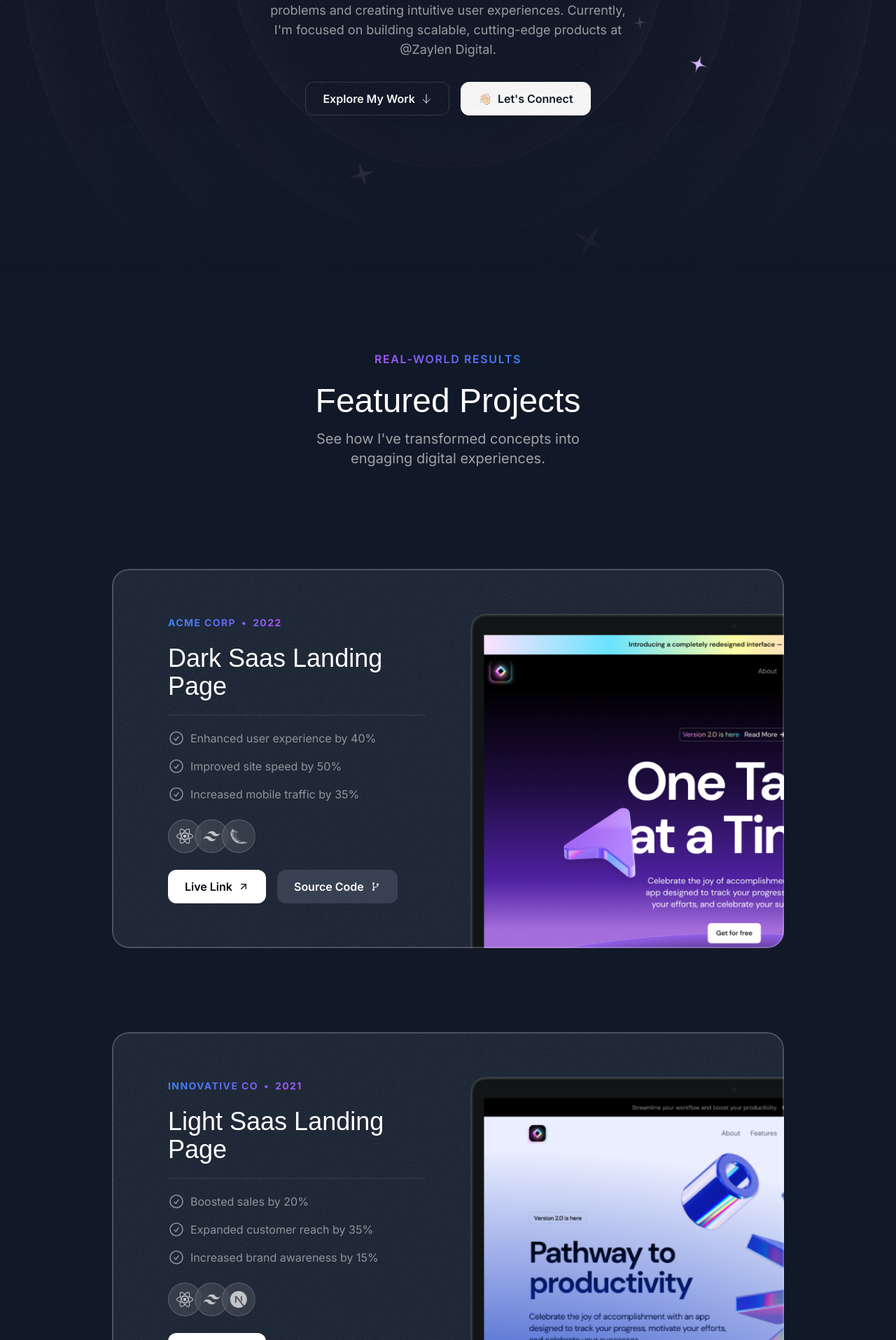
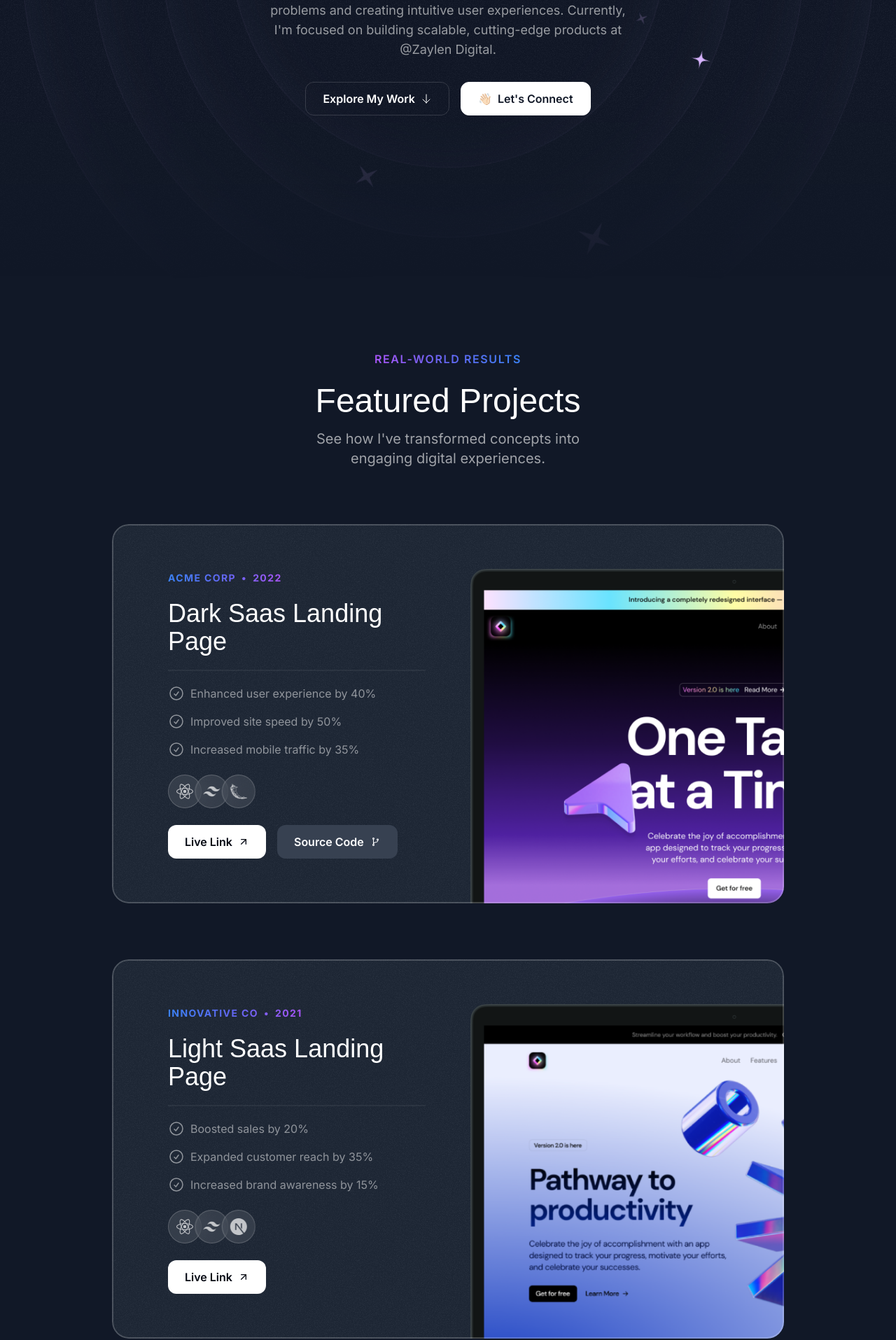
Before and after one commit to sabbirosa/sabbir-co, a Next.js app: page / in a window 1280 px wide. Shown: the part 545-2460 px from the top of the page at 70% size. Built offline with nearby package versions, Linux system fonts and the light colour scheme; a web font is replaced by a local one.

Commit message:
Add section IDs for navigation, refactor button elements to use Link component, and adjust z-index values in Footer

```diff
--- a/src/sections/About.tsx
+++ b/src/sections/About.tsx
@@ -26,7 +26,7 @@ export const AboutSection = () => {
   const constraintsRef = useRef(null);
 
   return (
-    <section className="py-20 lg:py-28">
+    <section id="about" className="py-20 lg:py-28">
       <div className="container">
         <SectionHeader
           {...{
--- a/src/sections/Contact.tsx
+++ b/src/sections/Contact.tsx
@@ -1,13 +1,14 @@
 import ArrowUpRightIcon from "@/assets/icons/arrow-up-right.svg";
 import grainImage from "@/assets/images/grain.jpg";
+import Link from "next/link";
 
 export const ContactSection = () => {
   return (
-    <section className="py-16 pt-12 lg:py-24 lg:pt-20">
+    <section id="contact" className="py-16 pt-12 lg:py-24 lg:pt-20">
       <div className="container">
-        <div className="bg-gradient-to-tr from-purple-500 via-indigo-500 to-blue-500 text-gray-100/90 py-8 px-10 rounded-3xl text-center md:text-left relative overflow-hidden z-0">
+        <div className="bg-gradient-to-tr from-purple-500 via-indigo-500 to-blue-500 text-gray-100/90 py-8 px-10 rounded-3xl text-center md:text-left relative overflow-hidden z-10">
           <div
-            className="absolute inset-0 opacity-5 -z-10"
+            className="absolute inset-0 opacity-5 -z-10 pointer-events-none"
             style={{ backgroundImage: `url(${grainImage.src})` }}
           ></div>
           <div className="flex flex-col md:flex-row gap-8 md:gap-16 items-center">
@@ -21,10 +22,13 @@ export const ContactSection = () => {
               </p>
             </div>
             <div>
-              <button className="text-white bg-indigo-900 inline-flex items-center px-6 h-12 rounded-xl gap-2 w-max">
+              <Link
+                className="text-white bg-indigo-900 inline-flex items-center px-6 h-12 rounded-xl gap-2 w-max"
+                href="mailto:hello@sabbir.co"
+              >
                 <span className="font-semibold">Contact Me</span>
                 <ArrowUpRightIcon className="size-4" />
-              </button>
+              </Link>
             </div>
           </div>
         </div>
--- a/src/sections/Footer.tsx
+++ b/src/sections/Footer.tsx
@@ -22,8 +22,8 @@ const socials = [
 
 export const Footer = () => {
   return (
-    <footer className="relative -z-10 overflow-x-clip">
-      <div className="absolute h-[400px] w-[1600px] bottom-0 left-1/2 -translate-x-1/2 bg-purple-300/30 [mask-image:radial-gradient(50%_50%_at_bottom_center,black,transparent)] -z-10"></div>
+    <footer className="relative z-10 overflow-x-clip">
+      <div className="absolute h-[400px] w-[1600px] bottom-0 left-1/2 -translate-x-1/2 bg-purple-300/30 [mask-image:radial-gradient(50%_50%_at_bottom_center,black,transparent)] -z-20"></div>
       <div className="container">
         <div className="border-t border-white/15 py-6 text-sm flex flex-col md:flex-row md:justify-between items-center gap-8">
           <div className="text-white/40">
--- a/src/sections/Header.tsx
+++ b/src/sections/Header.tsx
@@ -3,9 +3,9 @@ import Link from "next/link";
 export const Header = () => {
   const navItems = [
     { href: "/", label: "Home" },
-    { href: "/projects", label: "Projects" },
-    { href: "/about", label: "About" },
-    { href: "/contact", label: "Contact" },
+    { href: "#projects", label: "Projects" },
+    { href: "#about", label: "About" },
+    { href: "#contact", label: "Contact" },
   ];
 
   return (
--- a/src/sections/Hero.tsx
+++ b/src/sections/Hero.tsx
@@ -5,6 +5,7 @@ import grainImage from "@/assets/images/grain.jpg";
 import memojiImage from "@/assets/images/memoji-computer.png";
 import HeroOrbit from "@/components/HeroOrbit";
 import Image from "next/image";
+import Link from "next/link";
 
 export const HeroSection = () => {
   return (
@@ -115,14 +116,18 @@ export const HeroSection = () => {
           </p>
         </div>
         <div className="flex flex-col md:flex-row justify-center items-center mt-8 gap-4">
+          <Link href={"#projects"} className="z-10">
             <button className="inline-flex items-center gap-2 border border-white/15 px-6 h-12 rounded-xl">
               <span className="font-semibold">Explore My Work</span>
               <ArrowDown className="size-4" />
             </button>
+          </Link>
+          <Link href={"#contact"} className="z-10">
             <button className="inline-flex items-center gap-2 border border-white bg-white text-gray-900 h-12 px-6 rounded-xl">
               <span>👋🏻</span>
               <span className="font-semibold">Let&apos;s Connect</span>
             </button>
+          </Link>
         </div>
       </div>
     </section>
--- a/src/sections/Projects.tsx
+++ b/src/sections/Projects.tsx
@@ -12,7 +12,7 @@ const portfolioProjects = Projects;
 
 export const ProjectsSection = () => {
   return (
-    <section className="pb-16 lg:py-24">
+    <section id="projects" className="pb-16 lg:py-24">
       <div className="container">
         <SectionHeader
           {...{
@@ -22,14 +22,17 @@ export const ProjectsSection = () => {
               "See how I've transformed concepts into engaging digital experiences.",
           }}
         />
-        <div className="flex flex-col mt-10 mb-24 md:mt-20 gap-20">
+        <div className="flex flex-col mt-10 md:mt-20 gap-20">
           {portfolioProjects.map((project, index) => (
-            <Card
-              key={index}
-              className="px-8 pt-8 md:pt-12 md:px-10 lg:pt-16 lg:px-20 sticky"
+            <div
+              className="sticky top-0"
               style={{
                 top: `calc(64px + ${index * 40}px`,
               }}
+            >
+              <Card
+                key={index}
+                className="px-8 pt-8 pb-0 md:pt-12 md:px-10 lg:pt-16 lg:px-20"
               >
                 <div className="lg:grid lg:grid-cols-2 lg:gap-16">
                   <div className="lg:pb-16">
@@ -88,6 +91,7 @@ export const ProjectsSection = () => {
                   </div>
                 </div>
               </Card>
+            </div>
           ))}
         </div>
       </div>
--- a/src/sections/Testimonials.tsx
+++ b/src/sections/Testimonials.tsx
@@ -8,7 +8,7 @@ const testimonials = ClientTestimonials;
 
 export const TestimonialsSection = () => {
   return (
-    <section className="py-16 lg:py-24">
+    <section id="testimonials" className="py-16 lg:py-24">
       <div className="container">
         <SectionHeader
           {...{
```
Lines whose indentation alone changed are shown as unchanged.
